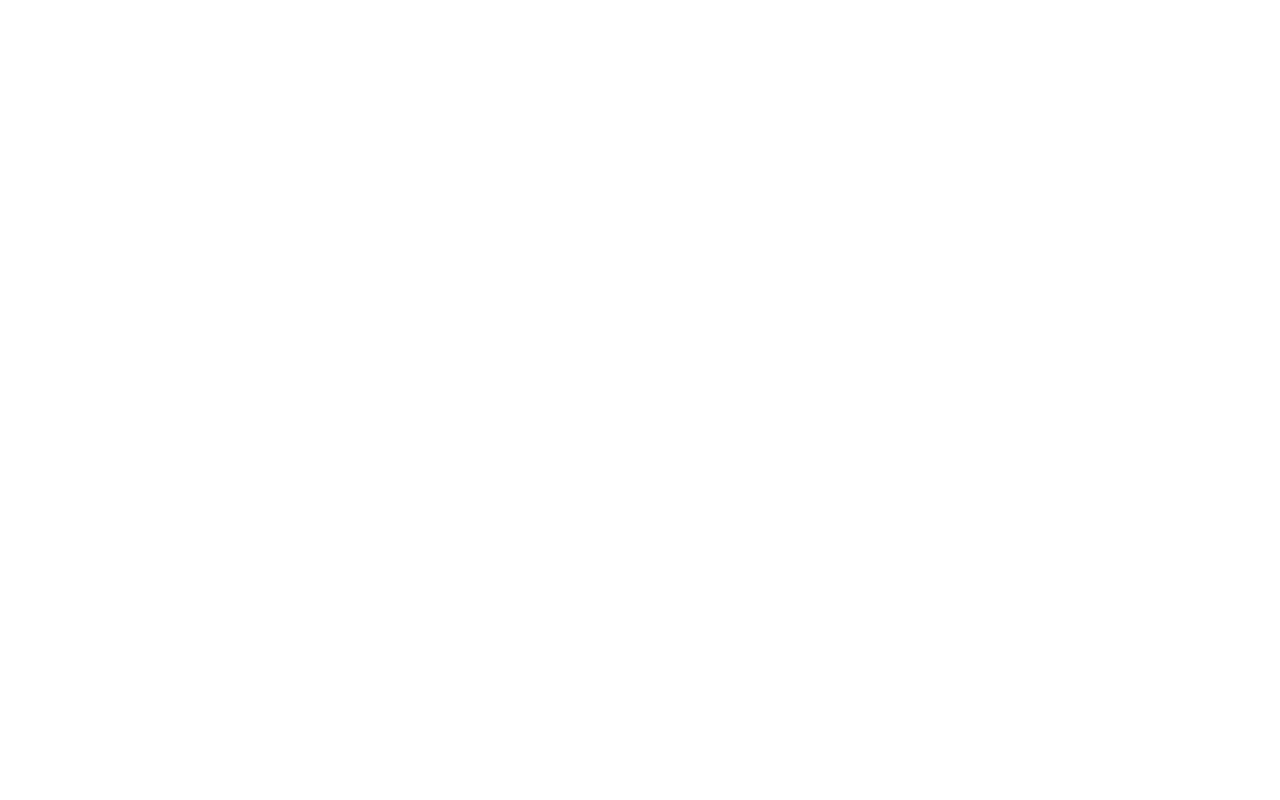
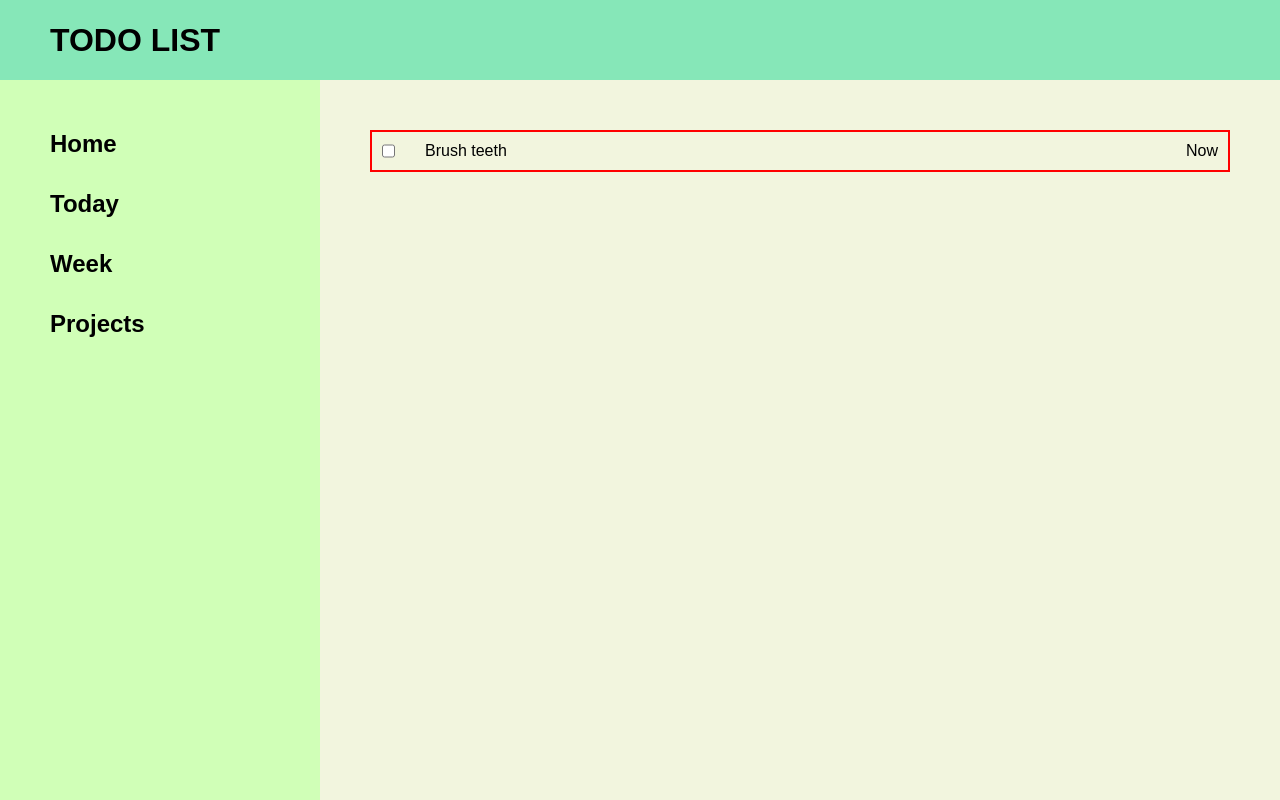
Before and after one commit to kyledinardi/odin-todo-list, a website built with webpack: page dist/index.html in a window 1280 px wide. Built offline with nearby package versions, Linux system fonts and the light colour scheme.

Commit message:
Create logic to add todos

```diff
--- a/src/js/dom.js
+++ b/src/js/dom.js
@@ -1,11 +1,23 @@
-function addElement(parentSelector, tag, className, text) {
+function addElement(parentSelector, tag, className, text, ...args) {
   const parentElement = document.querySelector(parentSelector)
   const newElement = document.createElement(tag);
   newElement.classList.add(className);
   if(text){
     newElement.textContent = text;
   }
+  if(args.length !== 0) {
+    for(let i = 0; i < args.length; i += 2){
+      newElement.setAttribute(args[i], args[i + 1]);
+    }
+  }
   parentElement.appendChild(newElement);
 }
 
-export default addElement;
+function addTodo(todo) {
+  addElement('.main-content', 'div', null, '', 'class', `${todo.priority} todo`);
+  addElement('.todo', 'input', 'checkbox', '', 'type', 'checkbox');
+  addElement('.todo', 'p', 'todo-name', todo.title);
+  addElement('.todo', 'p', 'todo-date', todo.dueDate);
+}
+
+export {addElement, addTodo};
--- a/src/js/index.js
+++ b/src/js/index.js
@@ -1,2 +1,3 @@
 import '../style.css';
-import './pageload';
+import './pageload.js';
+import './projects.js';
--- /dev/null
+++ b/src/js/pageload.js
@@ -0,0 +1,12 @@
+import {addElement} from "./dom";
+
+(function(){
+  addElement('body', 'h1', 'heading', 'TODO LIST');
+  addElement('body', 'div', 'sidebar');
+  addElement('body', 'div', 'main-content');
+  addElement('.sidebar', 'h2', 'side-heading', 'Home');
+  addElement('.sidebar', 'h2', 'side-heading', 'Today');
+  addElement('.sidebar', 'h2', 'side-heading', 'Week');
+  addElement('.sidebar', 'h2', 'side-heading', 'Projects');
+  addElement('.sidebar', 'div', 'project-list')
+})();
--- /dev/null
+++ b/src/js/projects.js
@@ -0,0 +1,19 @@
+import { addTodo } from './dom.js';
+
+const projects = []
+
+function createProject(name) {
+  const todos = [];
+  const getName = () => name;
+  const getTodos = () => todos;
+  const pushTodo = (newTodo) => todos.push(newTodo);
+  return {getName, getTodos, pushTodo};
+}
+
+function createTodo(title, dueDate, priority, details) {
+  let checklist = false;
+  return {title, dueDate, priority, details,  checklist};
+}
+
+const newTodo = createTodo('Brush teeth', 'Now', 'high');
+addTodo(newTodo)
--- a/src/js/todo.js
+++ /dev/null
@@ -1,3 +0,0 @@
-function createTodo(title, description, dueDate, priority, notes, checklist) {
-  return {title, description, dueDate, priority, notes, checklist};
-}
--- a/src/style.css
+++ b/src/style.css
@@ -12,7 +12,7 @@ body {
   height: 100%;
   display: grid;
   grid-template-columns: 1fr 3fr;
-  grid-template-rows: 100px 1fr;
+  grid-template-rows: 80px 1fr;
 }
 
 .heading {
@@ -25,8 +25,23 @@ body {
 
 .sidebar {
   background-color: #d0ffb7;
+  padding: 50px 20px 50px 50px;
+  display: grid;
+  grid-template-rows: repeat(4, 60px) 1fr;
 }
 
 .main-content {
   background-color: #f2f5de;
+  padding: 50px;
 }
+
+.todo {
+  display: grid;
+  grid-template-columns: min-content 1fr min-content;
+  gap: 30px;
+  padding: 10px;
+}
+
+.high {
+  border: red solid 2px;
+}
```
Also changed, not shown: dist/main.js, 1 other file.
